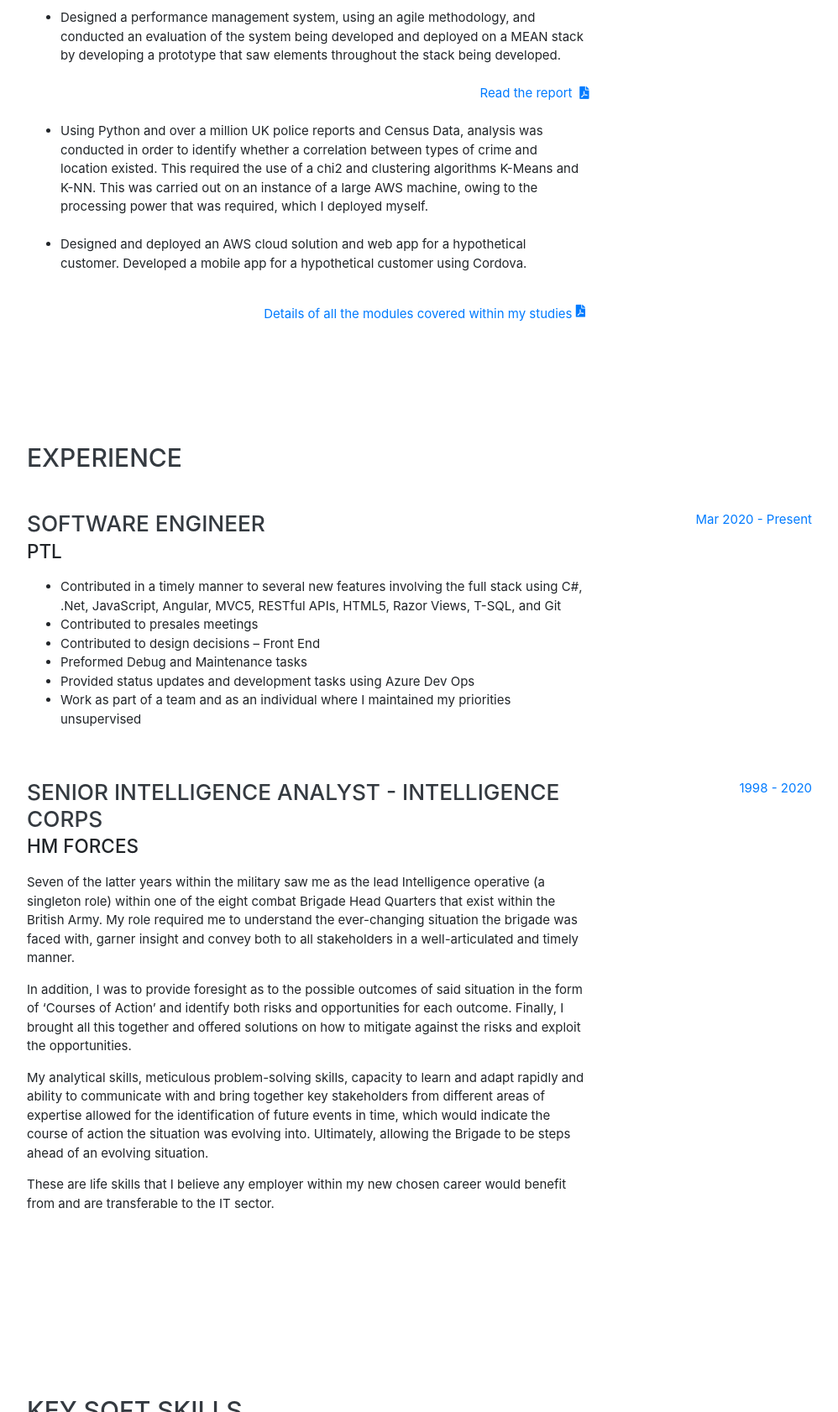
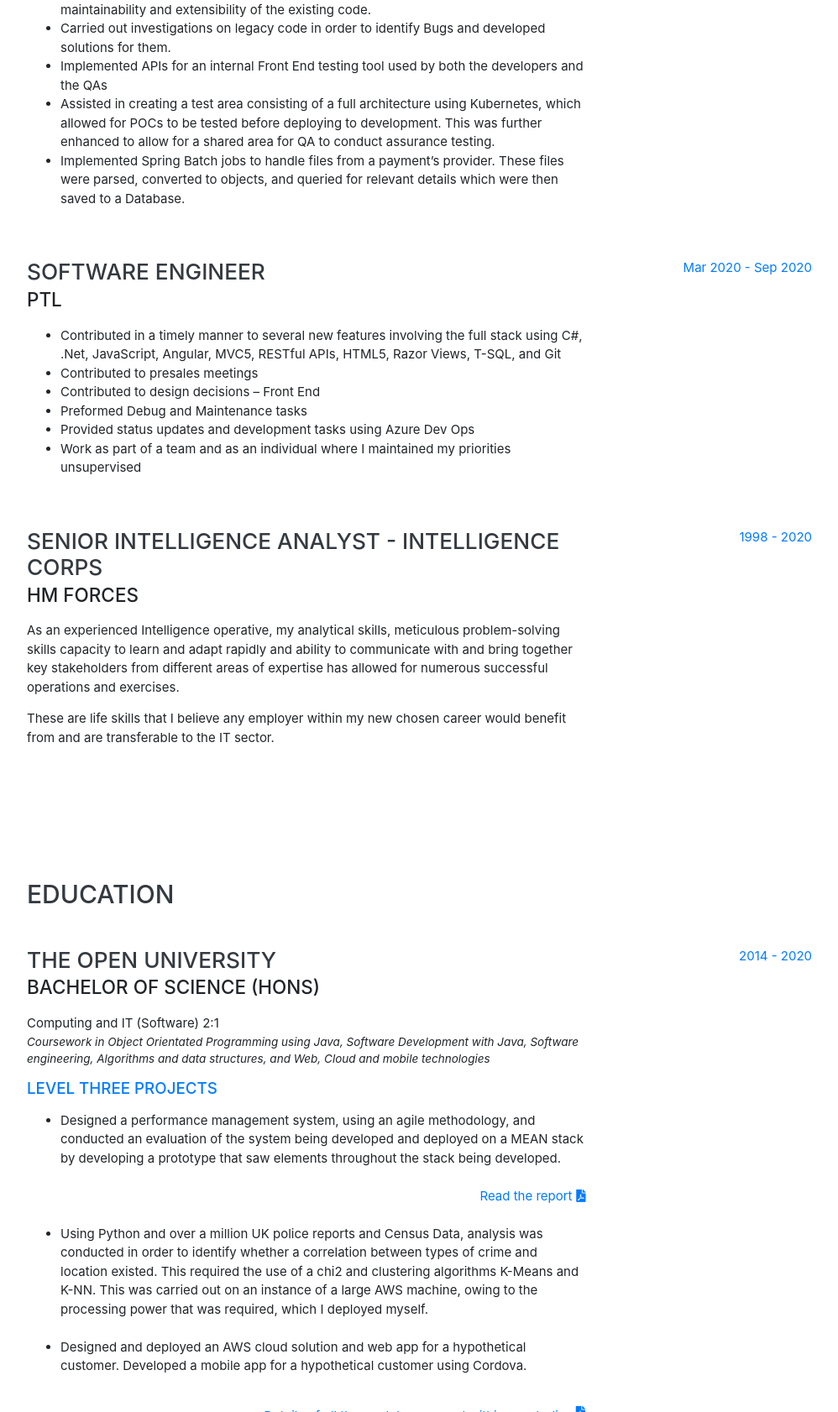
Before and after one commit to johnpaulsharrock/CV, a website with bundled scripts: page index.html in a window 1280 px wide. Shown: the part 1118-2800 px from the top of the page at 84% size, without its empty margins (268-1266 px from the left). Built offline with nearby package versions, Linux system fonts and the light colour scheme; a web font is replaced by a local one.

Commit message:
added new content

```diff
--- a/index.html
+++ b/index.html
@@ -45,11 +45,11 @@
         <li class="nav-item">
           <a class="nav-link js-scroll-trigger" href="#profile">Profile Picture</a>
         </li>
-          <li class="nav-item">
-            <a class="nav-link js-scroll-trigger" href="#education">Education</a>
-          </li>
         <li class="nav-item">
           <a class="nav-link js-scroll-trigger" href="#experience">Experience</a>
+        </li>
+        <li class="nav-item">
+          <a class="nav-link js-scroll-trigger" href="#education">Education</a>
         </li>
         <li class="nav-item">
           <a class="nav-link js-scroll-trigger" href="#skills">Skills</a>
@@ -59,6 +59,7 @@
         </li>
       </ul>
     </div>
+
   </nav>
 
   <div class="container-fluid p-0">
@@ -83,11 +84,82 @@
           Development.
         </p>
         <p class="lead mb-5">
-          I am an excellent team player and with my previous career aside, I fully understand and welcome the
-          opportunity of a
-          fresh start in a new sector.
+          I am an excellent team player and bring with me a wealth of experience from my previous career. <i class="fas fa-arrow-down faa-falling animated"></i>
+
         </p>
+
+    </section>
+
+
+    <section class="resume-section p-3 p-lg-5 d-flex justify-content-center" id="experience">
+      <div class="w-100" data-aos="fade-right" data-aos-anchor-placement="center-bottom">
+        <h2 class="mb-5">Experience</h2>
+
+        <div class="resume-item d-flex flex-column flex-md-row justify-content-between mb-5">
+          <div class="resume-content" data-aos="fade-up" data-aos-delay="300">
+            <h3 class="mb-0">Software Engineer</h3>
+            <div class="subheading mb-3">CCBill</div>
+            <ul>
+              <li>Modernised vital components by implementing Spring, Hibernate 5 and JPA 2 from legacy JDBC templates and wrote
+              extensive integration tests in order to carry out smoke tests which provided a TTD approach to decoupling a monolithic
+              architecture – with no documentation - into smaller microservices and assert that the Business Logic was still being
+              carried out and documenting said logic. Thus, improving the maintainability and extensibility of the existing code.</li>
+              <li>Carried out investigations on legacy code in order to identify Bugs and developed solutions for them.</li>
+              <li>Implemented APIs for an internal Front End testing tool used by both the developers and the QAs</li>
+              <li>Assisted in creating a test area consisting of a full architecture using Kubernetes, which allowed for POCs to be
+              tested before deploying to development. This was further enhanced to allow for a shared area for QA to conduct assurance
+              testing.</li>
+              <li>Implemented Spring Batch jobs to handle files from a payment’s provider. These files were parsed, converted to
+              objects, and queried for relevant details which were then saved to a Database.</li>
+            </ul>
+          </div>
+          <div class="resume-date text-md-right" data-aos="fade-left" data-aos-delay="400">
+            <span class="text-primary">Sep 2020 - Present</span>
+          </div>
+        </div>
+
+          <div class="resume-item d-flex flex-column flex-md-row justify-content-between mb-5">
+            <div class="resume-content" data-aos="fade-up" data-aos-delay="300">
+              <h3 class="mb-0">Software Engineer</h3>
+              <div class="subheading mb-3">PTL</div>
+              <ul>
+                <li>Contributed in a timely manner to several new features involving the full stack using C#, .Net,
+                  JavaScript, Angular,
+                  MVC5, RESTful APIs, HTML5, Razor Views, T-SQL, and Git</li>
+                <li>Contributed to presales meetings</li>
+                <li>Contributed to design decisions – Front End</li>
+                <li>Preformed Debug and Maintenance tasks</li>
+                <li>Provided status updates and development tasks using Azure Dev Ops</li>
+                <li>Work as part of a team and as an individual where I maintained my priorities unsupervised</li>
+              </ul>
+            </div>
+            <div class="resume-date text-md-right" data-aos="fade-left" data-aos-delay="400">
+              <span class="text-primary">Mar 2020 - Sep 2020</span>
+            </div>
+          </div>
+
+        <div class="resume-item d-flex flex-column flex-md-row justify-content-between mb-5">
+          <div class="resume-content" data-aos="fade-up" data-aos-delay="300">
+            <h3 class="mb-0">Senior Intelligence Analyst - Intelligence Corps</h3>
+            <div class="subheading mb-3">HM Forces</div>
+            <p>
+            As an experienced Intelligence operative, my analytical skills, meticulous problem-solving skills capacity to learn and
+            adapt rapidly and ability to communicate with and bring together key stakeholders from different areas of expertise has
+            allowed for numerous successful operations and exercises.
+            </p>
+            <p>
+              These are life skills that I believe any employer within my new chosen career would benefit from and are
+              transferable to
+              the IT sector.
+            </p>
+          </div>
+          <div class="resume-date text-md-right" data-aos="fade-left" data-aos-delay="400">
+            <span class="text-primary">1998 - 2020</span>
+          </div>
+        </div>
+
       </div>
+
     </section>
 
     <section class="resume-section p-3 p-lg-5 d-flex align-items-center" id="education">
@@ -138,74 +210,6 @@
           </div>
         </div>
       </div>
-    </section>
-
-    <section class="resume-section p-3 p-lg-5 d-flex justify-content-center" id="experience">
-      <div class="w-100" data-aos="fade-right" data-aos-anchor-placement="center-bottom">
-        <h2 class="mb-5">Experience</h2>
-
-        <div class="resume-item d-flex flex-column flex-md-row justify-content-between mb-5">
-          <div class="resume-content" data-aos="fade-up" data-aos-delay="300">
-            <h3 class="mb-0">Software Engineer</h3>
-            <div class="subheading mb-3">PTL</div>
-            <ul>
-              <li>Contributed in a timely manner to several new features involving the full stack using C#, .Net,
-                JavaScript, Angular,
-                MVC5, RESTful APIs, HTML5, Razor Views, T-SQL, and Git</li>
-              <li>Contributed to presales meetings</li>
-              <li>Contributed to design decisions – Front End</li>
-              <li>Preformed Debug and Maintenance tasks</li>
-              <li>Provided status updates and development tasks using Azure Dev Ops</li>
-              <li>Work as part of a team and as an individual where I maintained my priorities unsupervised</li>
-            </ul>
-          </div>
-          <div class="resume-date text-md-right" data-aos="fade-left" data-aos-delay="400">
-            <span class="text-primary">Mar 2020 - Present</span>
-          </div>
-        </div>
-
-        <div class="resume-item d-flex flex-column flex-md-row justify-content-between mb-5">
-          <div class="resume-content" data-aos="fade-up" data-aos-delay="300">
-            <h3 class="mb-0">Senior Intelligence Analyst - Intelligence Corps</h3>
-            <div class="subheading mb-3">HM Forces</div>
-            <p>
-              Seven of the latter years within the military saw me as the lead Intelligence operative (a singleton role)
-              within one of
-              the eight combat Brigade Head Quarters that exist within the British Army. My role required me to
-              understand the
-              ever-changing situation the brigade was faced with, garner insight and convey both to all stakeholders in
-              a
-              well-articulated and timely manner.
-            </p>
-            <p>
-              In addition, I was to provide foresight as to the possible outcomes of said situation in the form of
-              ‘Courses of Action’
-              and identify both risks and opportunities for each outcome. Finally, I brought all this together and
-              offered solutions
-              on how to mitigate against the risks and exploit the opportunities.
-            </p>
-            <p>
-              My analytical skills, meticulous problem-solving skills, capacity to learn and adapt rapidly and ability
-              to communicate
-              with and bring together key stakeholders from different areas of expertise allowed for the identification
-              of future
-              events in time, which would indicate the course of action the situation was evolving into. Ultimately,
-              allowing the
-              Brigade to be steps ahead of an evolving situation.
-            </p>
-            <p>
-              These are life skills that I believe any employer within my new chosen career would benefit from and are
-              transferable to
-              the IT sector.
-            </p>
-          </div>
-          <div class="resume-date text-md-right" data-aos="fade-left" data-aos-delay="400">
-            <span class="text-primary">1998 - 2020</span>
-          </div>
-        </div>
-
-      </div>
-
     </section>
 
     <section class="resume-section p-3 p-lg-5 d-flex align-items-center" id="skills">
@@ -281,6 +285,9 @@
               Java (conducted an equivalent Java SE certification as a module)
             </li>
             <li>
+              Spring / Hibernate
+            </li>
+            <li>
               JavaScript/HTML/CSS/BootStrap/JQuery
             </li>
             <li>
@@ -293,9 +300,6 @@
               TSql
             </li>
             <li>
-              PHP
-            </li>
-            <li>
               MEAN Stack (MongoDB, Express, Angular 8, Node,js)
             </li>
             <li>
@@ -303,9 +307,6 @@
             </li>
             <li>
               Linux
-            </li>
-            <li>
-              Python
             </li>
             <li>
               REST &amp; SOAP APIs / Web API 2.0
```
Also changed, not shown: css/resume.min.css.
